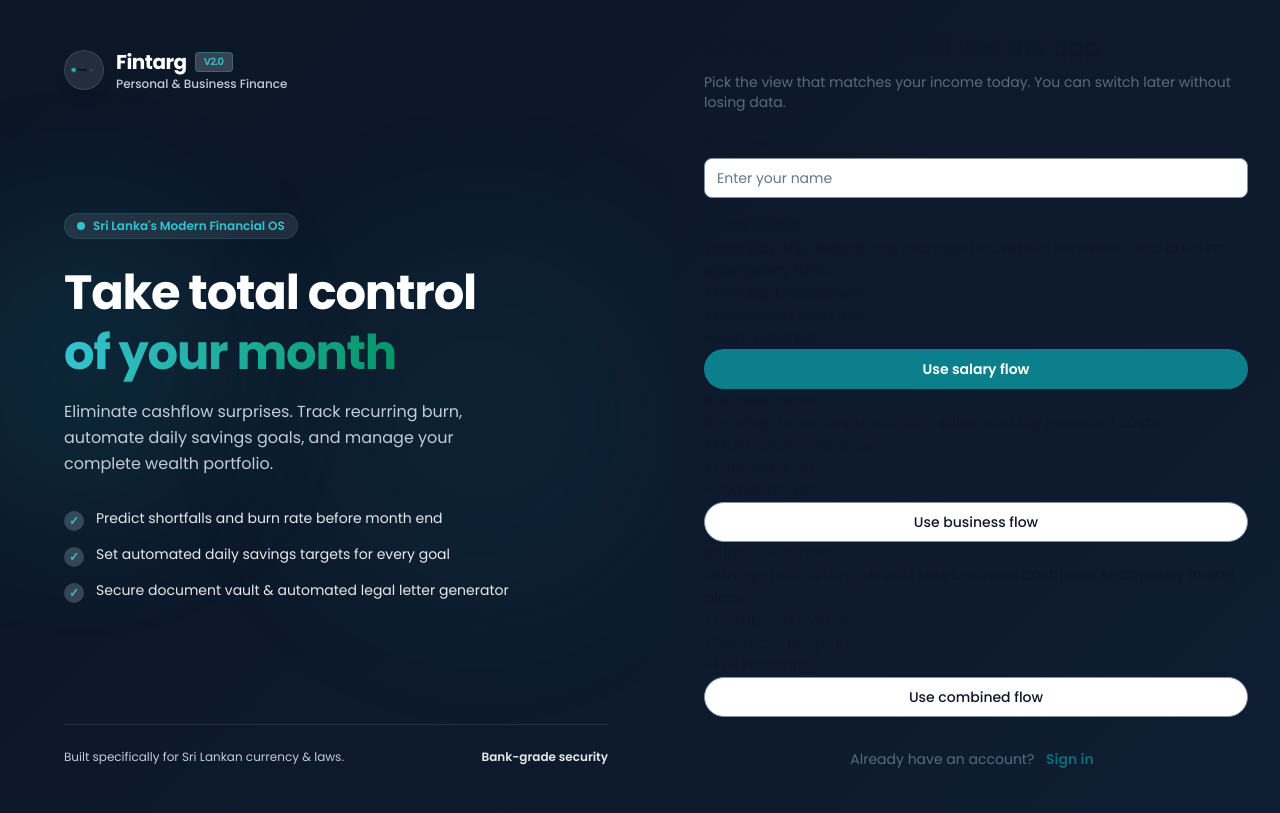
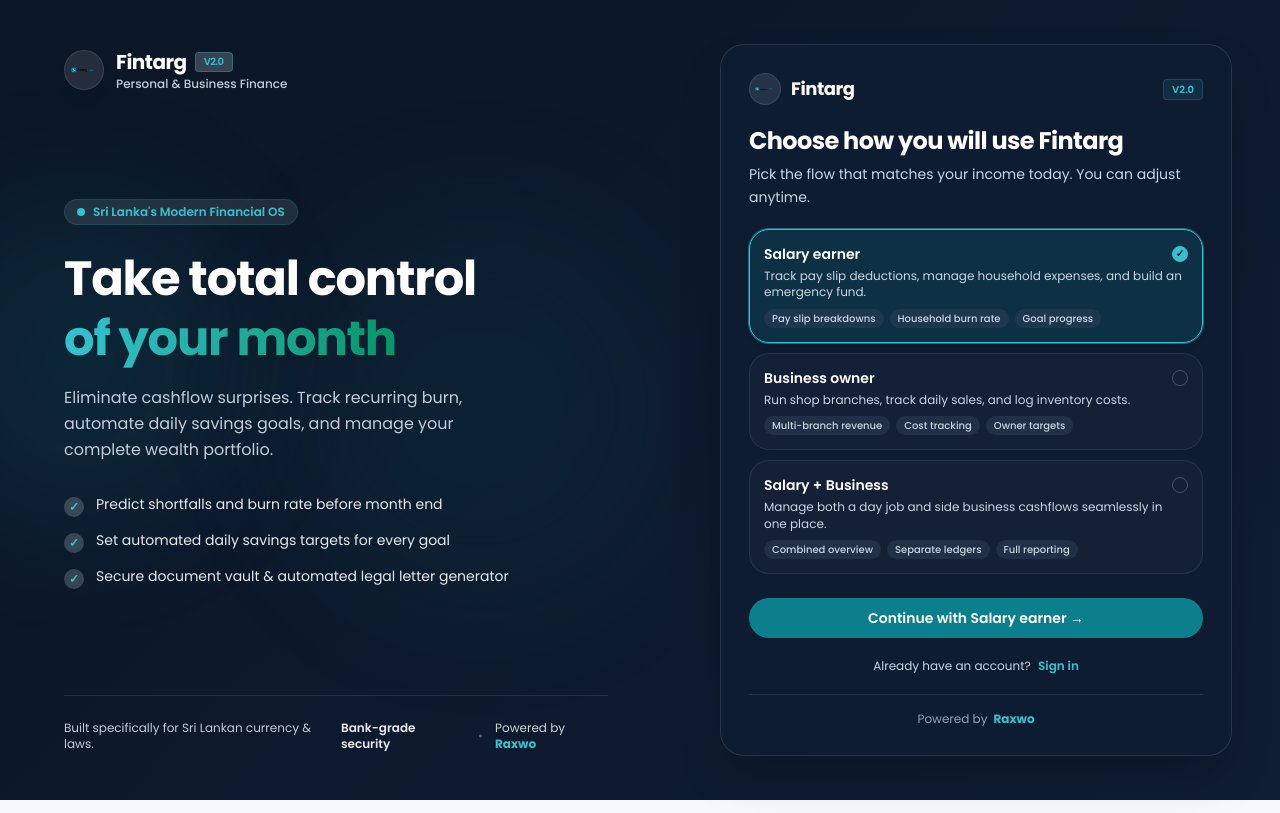
Before and after one commit to Sachin-Weerakoon/Fintarg-V2, a Next.js app in the folder frontend/: page /welcome in a window 1280 px wide. Both pictures are taken after typing "name@example.com", "Sample123" into the empty fields and a click on the button "Create account". Built offline with nearby package versions, Linux system fonts and the light colour scheme; no server answers.

Commit message:
fix(auth): Refine welcome and account creation screen layout, spacing, and contrast (Req 1)

```diff
--- a/frontend/src/app/(auth)/welcome/page.tsx
+++ b/frontend/src/app/(auth)/welcome/page.tsx
@@ -154,108 +154,167 @@
 
         <div className="relative z-10 pt-6 border-t border-white/10 flex items-center justify-between text-xs text-chrome-text">
           <span>Built specifically for Sri Lankan currency & laws.</span>
+          <div className="flex items-center gap-3">
             <span className="font-semibold text-white/90">Bank-grade security</span>
+            <span className="text-white/30">•</span>
+            <a
+              href="https://raxwo.net"
+              target="_blank"
+              rel="noopener noreferrer"
+              className="text-white/80 hover:text-primary-300 transition-colors"
+            >
+              Powered by <span className="font-bold text-primary-400">Raxwo</span>
+            </a>
+          </div>
         </div>
       </section>
 
       <section className="flex-1 flex items-center justify-center p-4 sm:p-8">
-        <div className={`onboarding-card${authMode === 'signup' && signupStep === 'mode' ? ' onboarding-card-wide' : ''}`}>
-          <div className="md:hidden flex items-center gap-2 mb-6">
-            <img src="/brand/fintarg-logo.svg" alt="Fintarg logo" className="w-6 h-6 object-contain" />
-            <span className="font-bold text-lg text-text tracking-tight">Fintarg</span>
+        <div className="w-full max-w-md md:max-w-lg bg-[#0F1D32]/95 border border-slate-700/70 rounded-2xl p-6 sm:p-7 shadow-2xl backdrop-blur-xl text-white">
+          <div className="flex items-center justify-between mb-5">
+            <div className="flex items-center gap-2.5">
+              <div className="w-8 h-8 rounded-lg flex items-center justify-center bg-white/10 p-1 border border-white/10">
+                <img src="/brand/fintarg-logo.svg" alt="Fintarg logo" className="w-5 h-5 object-contain" />
               </div>
-          <div className="mb-6">
-            <h2 className="text-2xl font-semibold text-text">
+              <span className="font-bold text-lg text-white tracking-tight">Fintarg</span>
+            </div>
+            <span className="text-[10px] uppercase font-semibold px-2 py-0.5 rounded text-primary-400 bg-primary-400/10 border border-primary-400/20">
+              v2.0
+            </span>
+          </div>
+
+          <div className="mb-5">
+            <h2 className="text-xl sm:text-2xl font-bold text-white tracking-tight">
               {authMode === 'signin'
                 ? 'Welcome back'
                 : signupStep === 'mode'
-                ? 'Choose how you will use the app'
+                ? 'Choose how you will use Fintarg'
                 : 'Create your account'}
             </h2>
-            <p className="text-sm mt-2 text-muted">
+            <p className="text-xs sm:text-sm mt-1.5 text-slate-300 leading-relaxed">
               {authMode === 'signin'
-                ? 'Sign in to continue to your account.'
+                ? 'Sign in to access your financial dashboard.'
                 : signupStep === 'mode'
-                ? 'Pick the view that matches your income today. You can switch later without losing data.'
-                : 'Add your sign-in details to finish setting up your account.'}
+                ? 'Pick the flow that matches your income today. You can adjust anytime.'
+                : 'Add your sign-in details to complete your account setup.'}
             </p>
           </div>
 
           {authMode === 'signup' && signupStep === 'mode' ? (
-            <>
-              <Field id="signup-name" label="Your name">
+            <div className="space-y-4">
+              <div className="space-y-2.5" role="radiogroup" aria-label="Select income flow">
+                {workModeOptions.map(option => {
+                  const isSelected = workMode === option.value;
+                  return (
+                    <div
+                      key={option.value}
+                      role="radio"
+                      aria-checked={isSelected}
+                      tabIndex={0}
+                      onClick={() => setWorkMode(option.value)}
+                      onKeyDown={e => {
+                        if (e.key === ' ' || e.key === 'Enter') {
+                          e.preventDefault();
+                          setWorkMode(option.value);
+                        }
+                      }}
+                      className={`p-3.5 rounded-xl border transition-all cursor-pointer select-none ${
+                        isSelected
+                          ? 'bg-primary-500/15 border-primary-400 ring-1 ring-primary-400/50 shadow-md'
+                          : 'bg-slate-800/40 border-slate-700/60 hover:bg-slate-800/70 hover:border-slate-600'
+                      }`}
+                    >
+                      <div className="flex items-center justify-between mb-1">
+                        <span className="font-semibold text-sm text-white">{option.title}</span>
+                        <div
+                          className={`w-4 h-4 rounded-full border flex items-center justify-center transition-colors ${
+                            isSelected
+                              ? 'border-primary-400 bg-primary-400 text-slate-950 font-bold text-[10px]'
+                              : 'border-slate-600'
+                          }`}
+                        >
+                          {isSelected && '✓'}
+                        </div>
+                      </div>
+                      <p className="text-xs text-slate-300 leading-snug mb-2">{option.description}</p>
+                      <div className="flex flex-wrap gap-1.5">
+                        {option.features.map(f => (
+                          <span
+                            key={f}
+                            className="text-[10px] font-medium px-2 py-0.5 rounded-full bg-slate-700/50 text-slate-300"
+                          >
+                            {f}
+                          </span>
+                        ))}
+                      </div>
+                    </div>
+                  );
+                })}
+              </div>
+
+              <Button
+                variant="primary"
+                className="w-full py-2.5 text-sm font-semibold rounded-xl mt-2"
+                onClick={() => chooseWorkMode(workMode)}
+              >
+                Continue with {workModeOptions.find(o => o.value === workMode)?.title} →
+              </Button>
+            </div>
+          ) : (
+            <div className="space-y-3.5">
+              {authMode === 'signup' && (
+                <div className="p-2.5 rounded-xl bg-slate-800/60 border border-slate-700/60 flex items-center justify-between gap-3 text-xs">
+                  <span className="text-slate-300 font-medium">
+                    Flow: <span className="text-white font-semibold">{workModeOptions.find(o => o.value === workMode)?.title}</span>
+                  </span>
+                  <button
+                    type="button"
+                    onClick={() => setSignupStep('mode')}
+                    className="text-primary-400 hover:text-primary-300 font-semibold underline text-xs"
+                  >
+                    Change
+                  </button>
+                </div>
+              )}
+
+              {authMode === 'signup' && (
+                <div>
+                  <label className="block text-xs font-semibold text-slate-200 mb-1" htmlFor="signup-name-account">
+                    Your name
+                  </label>
                   <Input
+                    id="signup-name-account"
                     autoComplete="name"
-                  placeholder="Enter your name"
+                    placeholder="e.g. Kasun Perera"
                     value={form.name}
                     onChange={e => setForm(f => ({ ...f, name: e.target.value }))}
+                    className="!bg-slate-800/80 !border-slate-700 !text-white placeholder:!text-slate-500 focus:!border-primary-400"
                   />
-              </Field>
-              <div className="onboarding-choice-grid mt-4" role="group" aria-label="Choose how you will use the app">
-                {workModeOptions.map(option => (
-                  <article
-                    key={option.value}
-                    className={`onboarding-choice-card${workMode === option.value ? ' selected' : ''}`}
-                  >
-                    <h3>{option.title}</h3>
-                    <p>{option.description}</p>
-                    <ul>
-                      {option.features.map(feature => (
-                        <li key={feature}>
-                          <span aria-hidden="true">+</span>
-                          {feature}
-                        </li>
-                      ))}
-                    </ul>
-                    <Button
-                      variant={workMode === option.value ? 'primary' : 'secondary'}
-                      className="w-full"
-                      onClick={() => chooseWorkMode(option.value)}
-                    >
-                      {option.button}
-                    </Button>
-                  </article>
-                ))}
-              </div>
-            </>
-          ) : (
-            <>
-              {authMode === 'signup' && (
-                <div className="mb-5 flex items-center justify-between gap-3">
-                  <span className="text-sm text-muted">
-                    Selected: {workModeOptions.find(option => option.value === workMode)?.title}
-                  </span>
-                  <Button variant="ghost" size="sm" onClick={() => setSignupStep('mode')}>
-                    Change
-                  </Button>
                 </div>
               )}
-              <div className="space-y-4">
-                {authMode === 'signup' && (
-                  <Field id="signup-name-account" label="Your name">
+
+              <div>
+                <label className="block text-xs font-semibold text-slate-200 mb-1" htmlFor="signup-email">
+                  Email address
+                </label>
                 <Input
-                      autoComplete="name"
-                      value={form.name}
-                      onChange={e => setForm(f => ({ ...f, name: e.target.value }))}
-                    />
-                  </Field>
-                )}
-                <Field id="signup-email" label="Email address">
-                  <Input
+                  id="signup-email"
                   type="email"
                   autoComplete="email"
                   placeholder="kasun@email.com"
                   value={form.email}
                   onChange={e => setForm(f => ({ ...f, email: e.target.value }))}
+                  className="!bg-slate-800/80 !border-slate-700 !text-white placeholder:!text-slate-500 focus:!border-primary-400"
                 />
-                </Field>
+              </div>
+
               <div>
                 <div className="flex items-center justify-between mb-1">
-                    <label className="block text-xs font-semibold text-text" htmlFor="signup-password">
+                  <label className="block text-xs font-semibold text-slate-200" htmlFor="signup-password">
                     Password
                   </label>
                   {authMode === 'signin' && (
-                      <a className="text-xs font-medium text-primary-text hover:underline" href="/forgot-password">
+                    <a className="text-xs font-medium text-primary-400 hover:underline" href="/forgot-password">
                       Forgot password?
                     </a>
                   )}
@@ -266,30 +325,35 @@
                   placeholder="At least 8 characters"
                   value={form.password}
                   onChange={e => setForm(f => ({ ...f, password: e.target.value }))}
+                  className="!bg-slate-800/80 !border-slate-700 !text-white placeholder:!text-slate-500 focus:!border-primary-400"
                 />
               </div>
+
+              {authMode === 'signup' && (
+                <div className="pt-1">
+                  <button
+                    type="button"
+                    onClick={() => setSignupStep('mode')}
+                    className="text-xs text-slate-400 hover:text-white transition-colors"
+                  >
+                    ← Back to flow selection
+                  </button>
                 </div>
-              <Button
-                variant="ghost"
-                size="sm"
-                className="mt-3"
-                onClick={() => (authMode === 'signup' ? setSignupStep('mode') : setAuthMode('signup'))}
-              >
-                Back
-              </Button>
-            </>
+              )}
+            </div>
           )}
 
           {error && (
-            <div className="p-3 rounded-xl border border-danger-solid/30 bg-danger-tint text-danger-text text-xs mt-5" role="alert">
-              {error}
+            <div className="p-3 rounded-xl border border-danger-solid/40 bg-danger-solid/15 text-red-200 text-xs mt-4 flex items-center gap-2" role="alert">
+              <span className="text-danger-solid font-bold">⚠</span>
+              <span>{error}</span>
             </div>
           )}
 
           {(authMode === 'signin' || signupStep === 'credentials') && (
             <Button
               variant="primary"
-              className="w-full mt-6"
+              className="w-full mt-5 py-2.5 text-sm font-semibold rounded-xl"
               onClick={continueToApp}
               loading={submitting}
               disabled={submitting}
@@ -298,10 +362,11 @@
             </Button>
           )}
 
-          <p className="text-center text-sm mt-5 text-muted">
+          <div className="text-center text-xs mt-5 text-slate-300">
             {authMode === 'signup' ? 'Already have an account?' : 'New to Fintarg?'}{' '}
             <button
-              className="font-semibold min-h-11 px-2 text-primary-text hover:underline"
+              type="button"
+              className="font-semibold text-primary-400 hover:underline ml-1"
               onClick={() => {
                 setAuthMode(a => (a === 'signup' ? 'signin' : 'signup'));
                 setSignupStep('mode');
@@ -310,7 +375,19 @@
             >
               {authMode === 'signup' ? 'Sign in' : 'Create account'}
             </button>
-          </p>
+          </div>
+
+          <div className="text-center text-xs text-slate-400 mt-5 pt-4 border-t border-white/10 flex items-center justify-center gap-1.5">
+            <span>Powered by</span>
+            <a
+              href="https://raxwo.net"
+              target="_blank"
+              rel="noopener noreferrer"
+              className="font-bold text-primary-400 hover:text-primary-300 transition-colors"
+            >
+              Raxwo
+            </a>
+          </div>
         </div>
       </section>
     </div>
```
Lines whose indentation alone changed are shown as unchanged.
